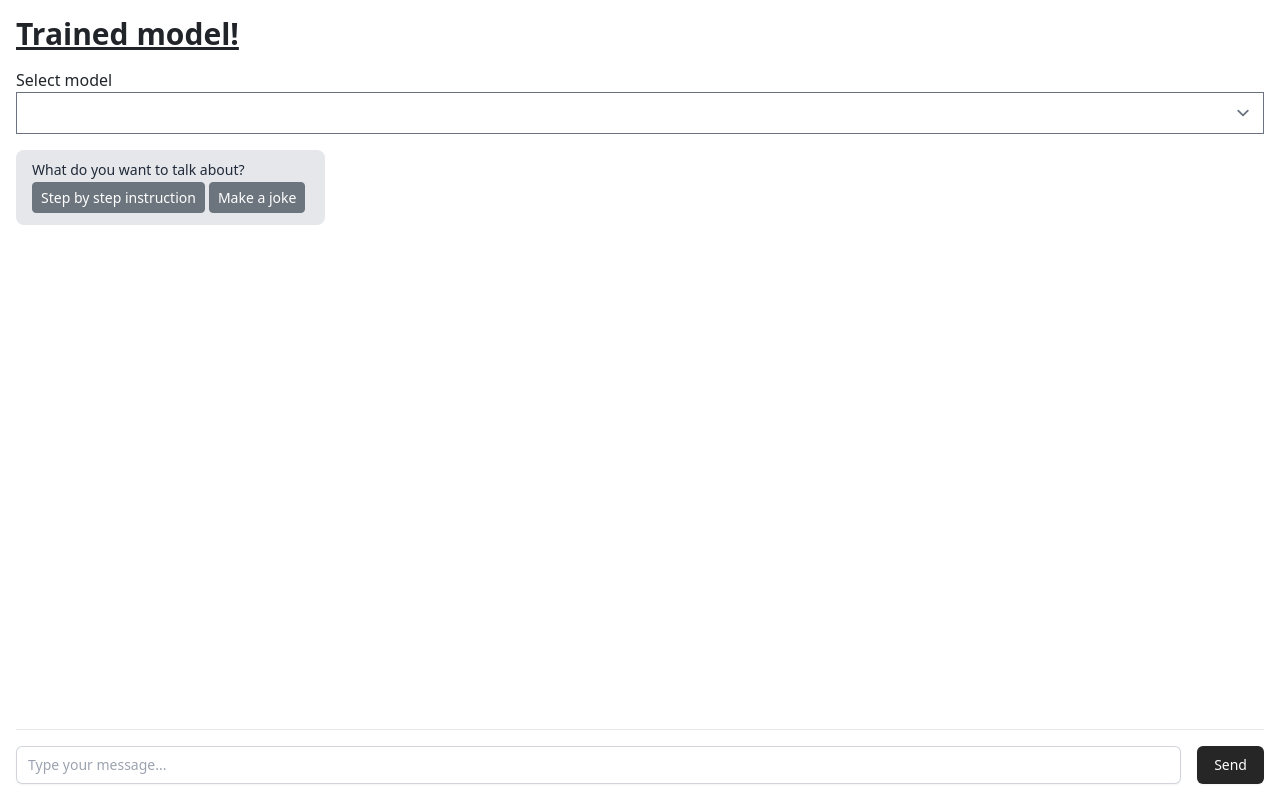
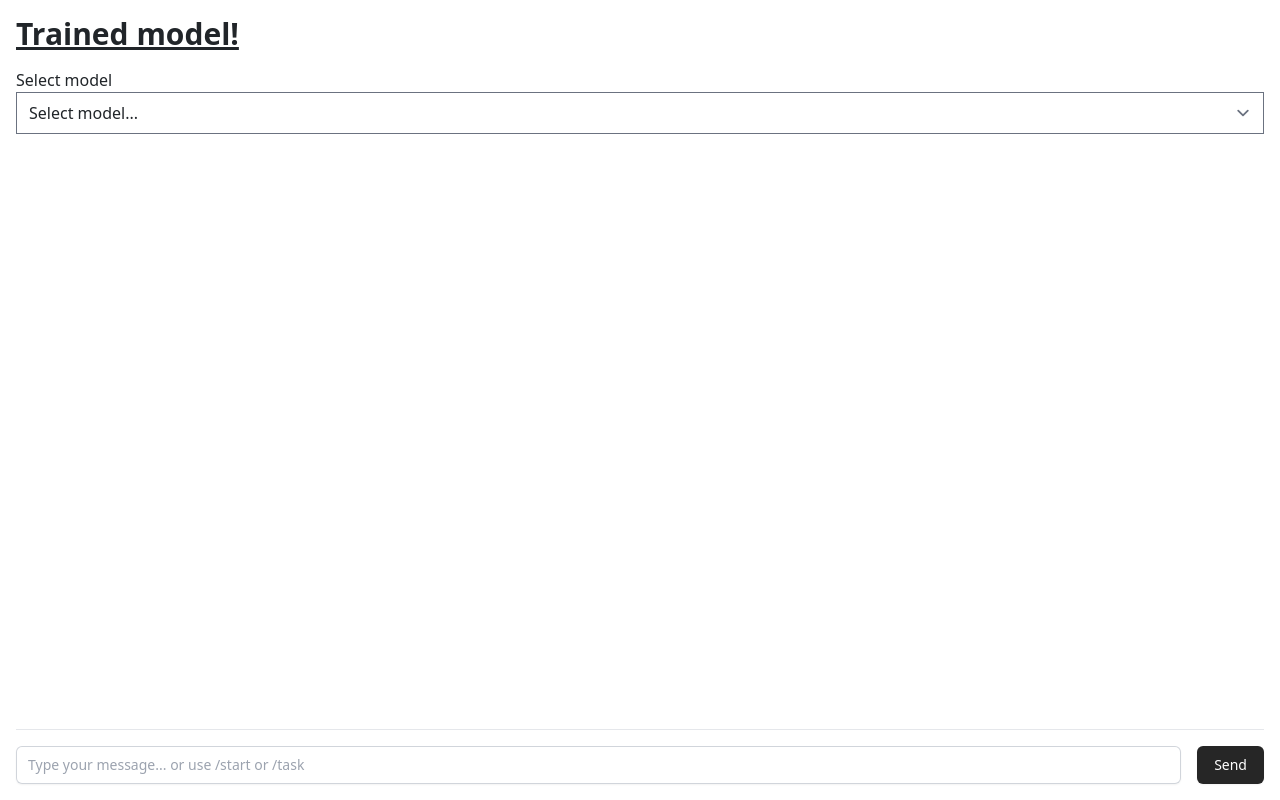
Before and after one commit to spielhoelle/tommybot, a SvelteKit app: page / in a window 1280 px wide. Built offline with nearby package versions, Linux system fonts and the light colour scheme.

Commit message:
feat: use /task and /start to run predefined prompttemplates

```diff
--- a/src/app.d.ts
+++ b/src/app.d.ts
@@ -11,8 +11,30 @@ declare global {
 
 export { }
 export const roles = [
-  { name: 'marketing', prompt: 'Step by step instruction' },
-  { name: 'teacher', prompt: 'Make a joke' },
+  // { name: 'metalpoet' },
+  { name: 'marketing' },
+  { name: 'teacher' },
 //   { name: 'productManager', prompt: 'Make a joke' },
 //   { name: 'researcher', prompt: 'Summarize' }
 ]
+export const chatTasks = [ {
+  cmd: '/start',
+  question: 'What do you want to talk about',
+  tasks: [
+    { prompt: 'How-to step by step instruction' },
+    { prompt: 'Make a joke' },
+    { prompt: 'Give me a summary' }
+    //   { prompt: 'Make a joke' },
+    //   { prompt: 'Summarize' }
+  ]
+},
+{
+  cmd: '/task',
+  question: 'Okay tell me about your task',
+  tasks: [
+    { prompt: 'I need a lesson-plan for Chemistry' },
+    { prompt: 'I need to correct Homework' }
+    //   { prompt: 'Make a joke' },
+    //   { prompt: 'Summarize' }
+  ]
+} ]
--- a/src/routes/+page.svelte
+++ b/src/routes/+page.svelte
@@ -4,7 +4,8 @@
     import { fly } from 'svelte/transition'
     import Typingindicator from '$lib/typingindicator.svelte'
     import { modelStore, chatHistoryStore } from '../stores.ts'
-    import { roles } from '../app.d'
+    import { chatTasks, roles } from '../app.d'
+    import Button from './button.svelte'
 
     const response = readablestreamStore()
 
@@ -76,6 +77,7 @@
                 modelStore.update(() => e.target.selectedOptions[0].value)
             }}
         >
+            <option  value="" selected disabled hidden>Select model...</option>
             {#each roles as role}
                 <option value={role.name}>{role.name}</option>
             {/each}
@@ -83,6 +85,7 @@
         <div
             class="flex flex-col space-y-2 overflow-y-auto w-full text-sm h-100"
         >
+        	{#if $modelStore}
                 {#await new Promise((res) => setTimeout(res, 400)) then _}
                     <div class="flex">
                         <div
@@ -90,35 +93,14 @@
                             class="assistant-chat"
                         >
                             What do you want to talk about?<br />
-                        <div class="d-flex">
-                            {#each roles as role}
-                                <button
-                                    class="btn btn-secondary btn-sm mb-1 me-1"
-                                    on:mouseup={(e) => {
-                                        console.log('e', e)
-                                        e.stopPropagation()
-                                        document.getElementById(
-                                            'chat-message'
-                                        ).value = e.target.innerText
-                                        setTimeout(() => {
-                                        const buttons = e.target.closest('.d-flex').querySelectorAll('button')
-                                        buttons.forEach(element => {
-                                            element.disabled = true
-                                            element.tabindex = -1
-                                            element.blur()
-                                            document.querySelector('#chat-message').focus()
-                                        })
-                                        }, 200)
-                                    }}
-                                >{role.prompt}</button
-                                ><br />
-                            {/each}
-                        </div>
+                            <Button
+                                role={chatTasks[0]}
+                            />
                         </div>
                     </div>
                 {/await}
-
-            {#each chat_history as chat}
+            {/if}
+            {#each chat_history as chat, index}
                 {#if chat.role == 'user'}
                     <div class="flex justify-end">
                         <div
@@ -143,6 +125,11 @@
                             {:then html}
                                 {@html html}
                             {/await}
+                            {#if  chatTasks.find(r => r.cmd === chat_history[index - 1].content)}
+                                <Button
+                                    role={chatTasks.find(r => r.cmd === chat_history[index - 1].content)}
+                                />
+                            {/if}
                         </div>
                     </div>
                 {/if}
@@ -200,7 +187,7 @@
         <span class="flex flex-row space-x-4">
             <input
                 type="text"
-                placeholder="Type your message..."
+                placeholder="Type your message... or use /start or /task"
                 name="message"
                 id="chat-message"
                 class="chat-message"
--- a/src/routes/api/chat/+server.ts
+++ b/src/routes/api/chat/+server.ts
@@ -2,11 +2,11 @@ import { Ollama } from 'langchain/llms/ollama'
 import { CallbackManager } from 'langchain/callbacks'
 import { PromptTemplate } from 'langchain/prompts'
 import { error } from '@sveltejs/kit'
+import { roles, chatTasks } from '../../../app.d'
 
 export type MessageBody = { chats: { role: 'user' | 'assistant', content: string }[], model: string }
 
 let promptTemplate = ''
-import { roles } from '../../../app.d'
 
 export const POST = async ({ request }) => {
   const body: MessageBody = await request.json()
@@ -14,33 +14,46 @@ export const POST = async ({ request }) => {
   if (!body) {
     throw error(400, 'Missing Data')
   }
-  const lastChatMessage = body.chats.reverse()[0].content
-  const roleToUseAndAbort =roles.find(r => r.prompt === lastChatMessage)
-  if (roleToUseAndAbort) {
-    promptTemplate = roleToUseAndAbort.prompt
-    return new Response('Thanks, now type your question...', {
-      headers: { 'Content-Type': 'text/plain' },
-    })
-  }
+
   let theModel = body.model
   if (roles.find(r => r.name === theModel) === undefined) {
     theModel = 'llama2'
   }
+  const lastChatMessage = body.chats.reverse()[0].content
+
+  const roleToUseAndAbort = chatTasks.find(r => r.cmd === lastChatMessage)
+  if (roleToUseAndAbort) {
+    return new Response(roleToUseAndAbort.question, {
+      headers: { 'Content-Type': 'text/plain' },
+    })
+  }
+
+  const taskToAbort = chatTasks.find(r => r.tasks.find(t => t.prompt === lastChatMessage))
+  if (taskToAbort) {
+    promptTemplate = lastChatMessage
+    return new Response('About what?', {
+      headers: { 'Content-Type': 'text/plain' },
+    })
+  }
+  console.log('promptTemplate', promptTemplate)
+
   const readableStream = new ReadableStream({
     async start(controller) {
+      console.log('theModel', theModel)
       const llm = new Ollama({
         model: theModel,
         callbackManager: CallbackManager.fromHandlers({
           handleLLMNewToken: async (token: string) => controller.enqueue(token),
         }),
       })
-      const producePromptTemplate = (promptTemplate: string) => `${promptTemplate} in one sentence for the following prompt, delimited by triple quotes: """{object}""".`
+      const producePromptTemplate = (promptTemplate: string) => `${promptTemplate} about the following prompt, delimited by triple quotes: """{object}""".`
 
       const prompt = PromptTemplate.fromTemplate(producePromptTemplate(promptTemplate))
 
       const formattedPrompt = await prompt.format({
         object: lastChatMessage
       })
+      console.log('formattedPrompt', formattedPrompt)
       const stream = await llm.stream(
         formattedPrompt,
       )
@@ -48,7 +61,6 @@ export const POST = async ({ request }) => {
       for await (const chunk of stream) {
         chunks.push(chunk)
       }
-      // console.log(chunks.join(''))
       controller.close()
     },
   })
@@ -56,6 +68,4 @@ export const POST = async ({ request }) => {
   return new Response(readableStream, {
     headers: { 'Content-Type': 'text/plain' },
   })
-
-
 }
--- /dev/null
+++ b/src/routes/button.svelte
@@ -0,0 +1,29 @@
+<script lang="ts">
+    // import { chatTasks } from "../app.d";
+    export let role
+</script>
+
+<div class="d-flex">
+    <input type='hidden' name='role' value={role.question}/>
+    {#each role.tasks as task}
+        <button
+            class="btn btn-secondary btn-sm mb-1 me-1"
+            on:mouseup={(e) => {
+                e.stopPropagation()
+                document.getElementById(
+                    'chat-message'
+                ).value = e.target.innerText
+                setTimeout(() => {
+                const buttons = e.target.closest('.d-flex').querySelectorAll('button')
+                buttons.forEach(element => {
+                    element.disabled = true
+                    element.tabindex = -1
+                    element.blur()
+                    document.querySelector('#chat-message').focus()
+                })
+                }, 200)
+            }}
+        >{task.prompt}</button
+        ><br />
+    {/each}
+</div>
```
Lines whose indentation alone changed are shown as unchanged.
